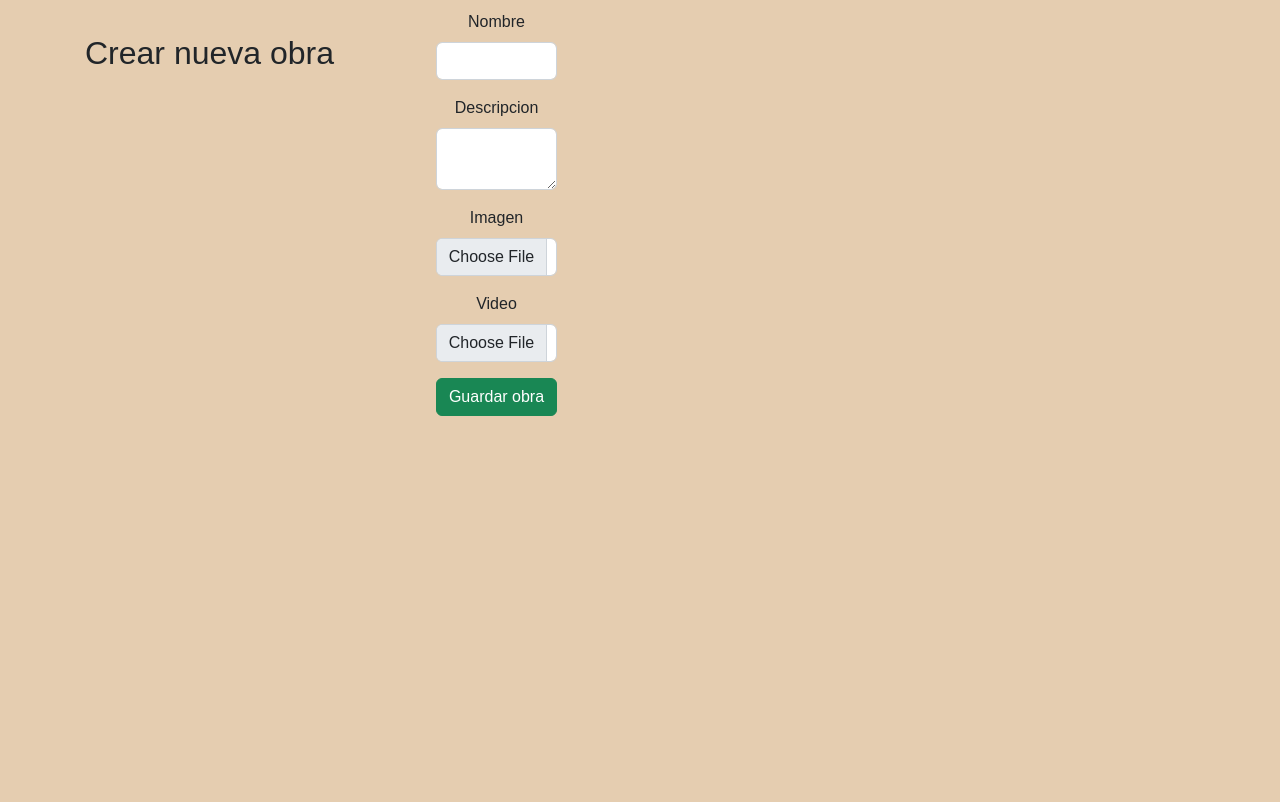
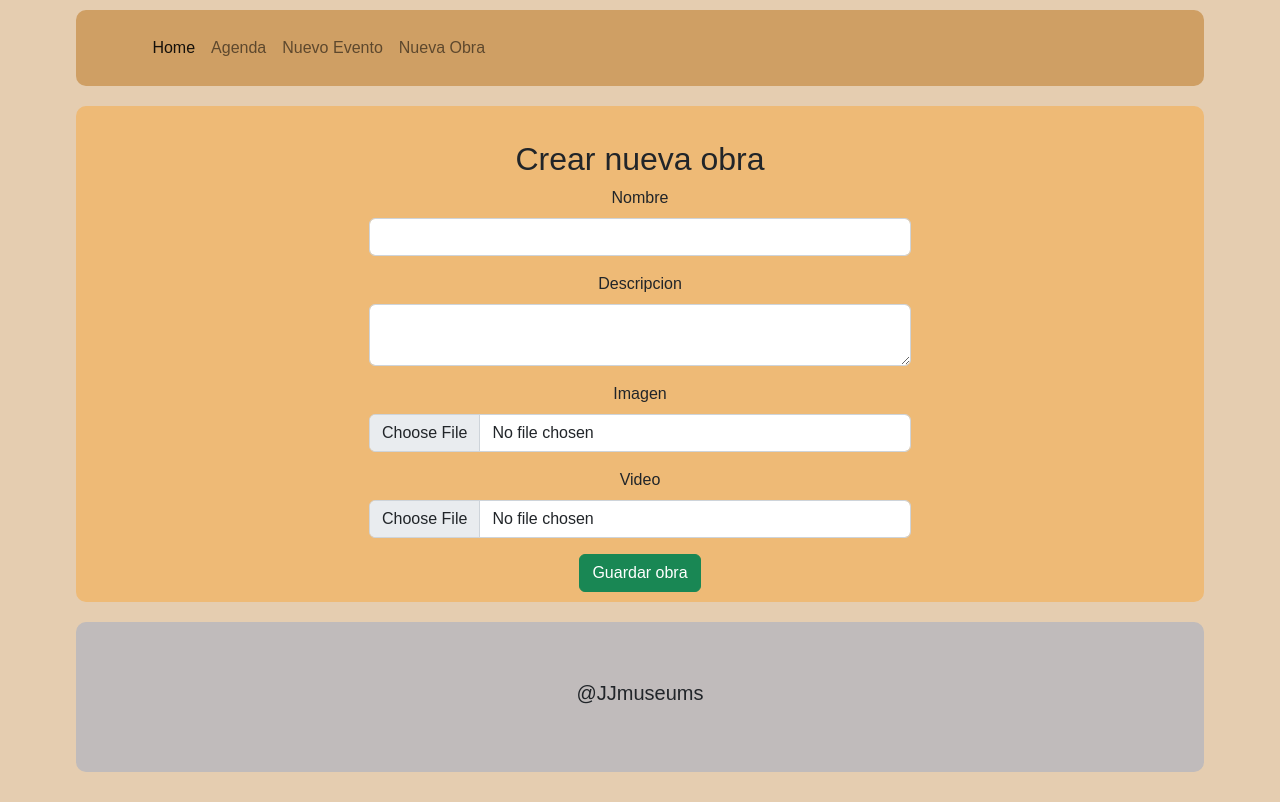
Before and after one commit to jeronimohuincaman/olimpiadas2022jj, a React (Create React App) app in the folder cliente/: page /agregarObra in a window 1280 px wide. Built offline with nearby package versions, Linux system fonts and the light colour scheme.

Commit message:
agregarobra css

```diff
--- a/cliente/src/routes/AgregarObra.jsx
+++ b/cliente/src/routes/AgregarObra.jsx
@@ -1,6 +1,9 @@
 import React,{ useState } from 'react'
 import uniqid from 'uniqid'
 import axios from 'axios'
+import { Footer } from '../components/Footer';
+import NavBar from '../components/NavBar';
+import './styles/AgregarObra.css'
 
 export default function AgregarObra() {
 
@@ -31,6 +34,10 @@ export default function AgregarObra() {
     }
   return (
     <div className='container'>
+        <div className="header">
+            <NavBar/>
+        </div>
+            <div className="contenido">
                 <div className='row'>
                     <h2 className="mt-4">Crear nueva obra</h2>
                 </div>
@@ -58,5 +65,9 @@ export default function AgregarObra() {
                     </div>
                 </div>
              </div>
+        <div className="footer">
+            <Footer/>
+        </div>
+    </div>
   )
 }
--- /dev/null
+++ b/cliente/src/routes/styles/AgregarObra.css
@@ -0,0 +1,50 @@
+.container{
+    width:90%;
+    max-width: 1200px;
+    margin: 10px auto;
+    display: grid;
+    grid-gap: 20px ;
+    grid-template-columns: repeat(4 , 1fr);
+    grid-template-rows:repeat(4, auto) ;
+    grid-template-areas: "header header header header"
+                          "contenido contenido contenido contenido"
+                          "footer footer footer footer";
+}
+
+.container > div,
+.container .header,
+.container .contenido,
+.container .footer {
+    border-radius: 10px;
+}
+
+.container .header{
+    grid-area: header;
+    background: #cf9f64;
+
+}
+
+.container .contenido{
+    grid-area: contenido;
+    background: #eeba76;
+    padding: 10px;
+}
+
+.container .footer{
+    grid-area: footer;
+    min-height: 150px;
+    background: #c0bbbb;
+    display: flex;
+    justify-content: center;
+    align-items: center;
+}
+
+
+@media screen and (max-width:768px) {
+    .container{
+        grid-template-areas: "header header header header"
+                          "contenido contenido"
+                          "footer footer footer footer";
+
+    }
+}
```
Lines whose indentation alone changed are shown as unchanged.
